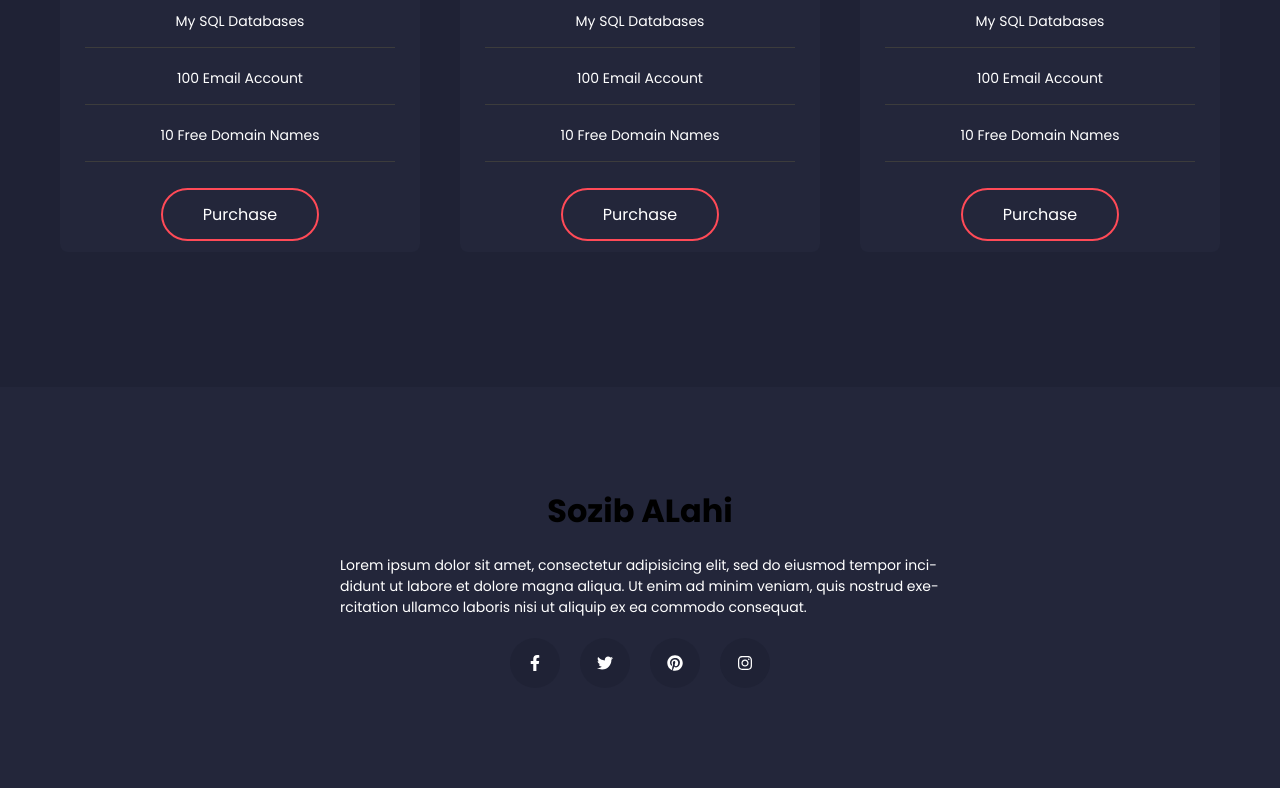
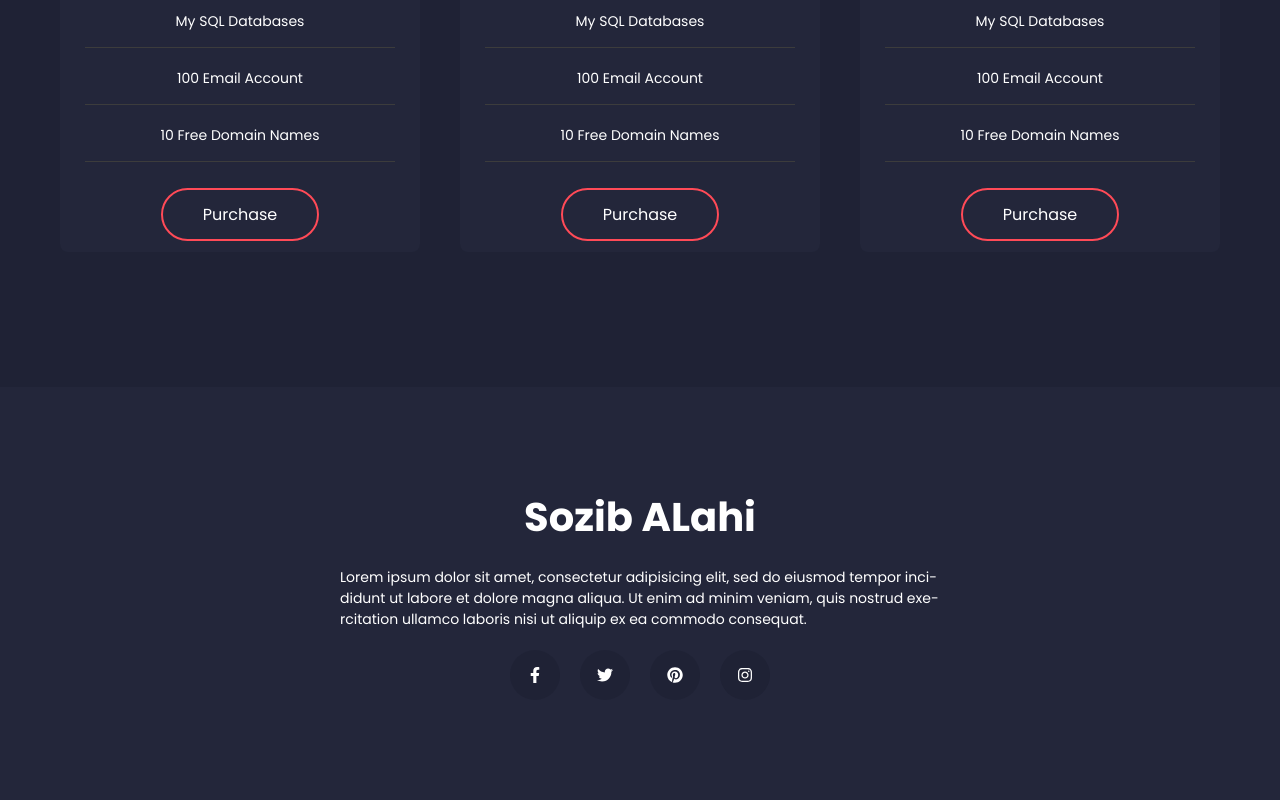
Before and after one commit to Sozibalahi/en, a React (Create React App) app: page / in a window 1280 px wide. Shown: the part 3547-4347 px from the top of the page. Built offline with nearby package versions, Linux system fonts and the light colour scheme.

Commit message:
Update App.css

```diff
--- a/src/App.css
+++ b/src/App.css
@@ -3,7 +3,10 @@
   padding: 0;
   box-sizing: border-box;
 }
-
+.contactSection-logo h1 {
+    font-size: 40px;
+    color: #fff;
+}
 body {
   font-family: "Poppins", sans-serif;
 }
```
